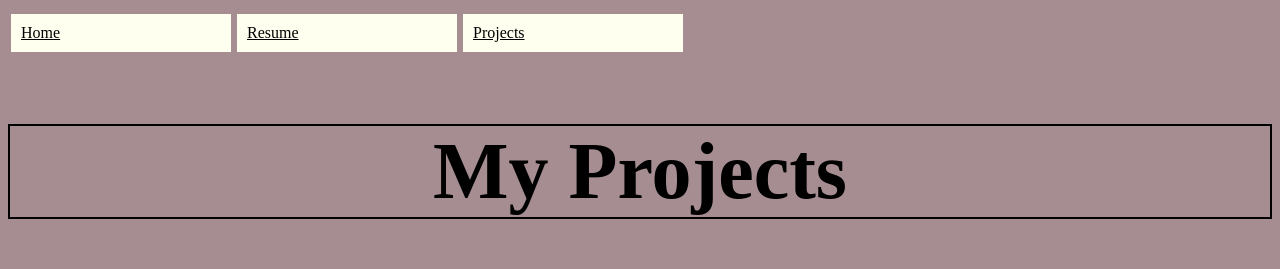
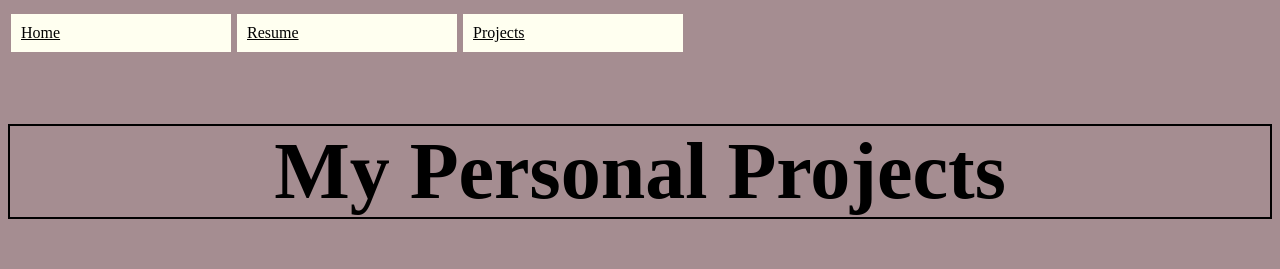
Before and after one commit to tnvcasey/my-portfolio, a React (Create React App) app: page /projects in a window 1280 px wide. Shown: the top 269 px of the page. Built offline with nearby package versions, Linux system fonts and the light colour scheme.

Commit message:
personal added

```diff
--- a/src/components/ProjectList.js
+++ b/src/components/ProjectList.js
@@ -5,7 +5,7 @@ function ProjectList({projects}){
 
     return (
         <section className="hero">
-            <h1 className="projectHeader">My Projects</h1>
+            <h1 className="projectHeader">My Personal Projects</h1>
             <div className="container">
                 <Project projects={projects}/>
              </div>
```
